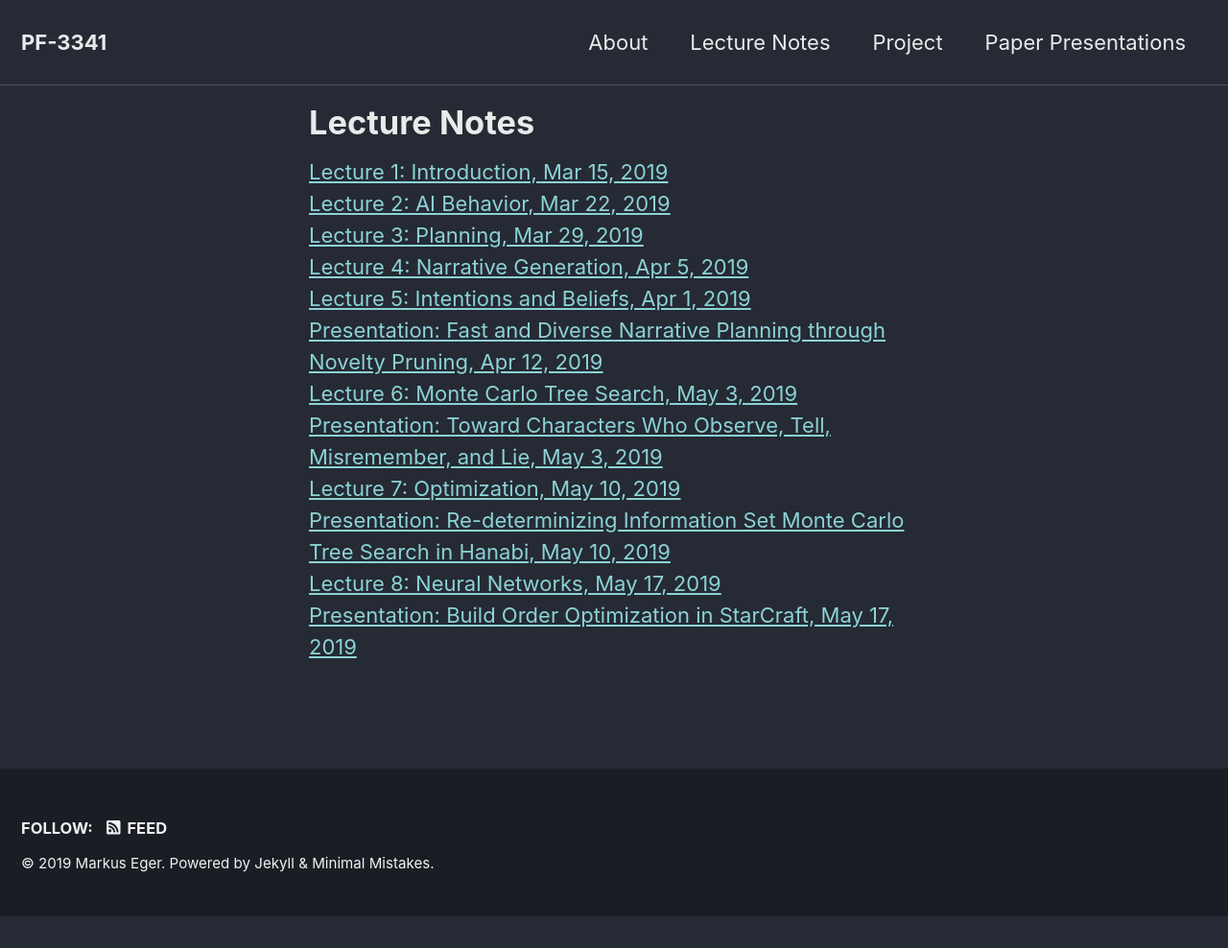
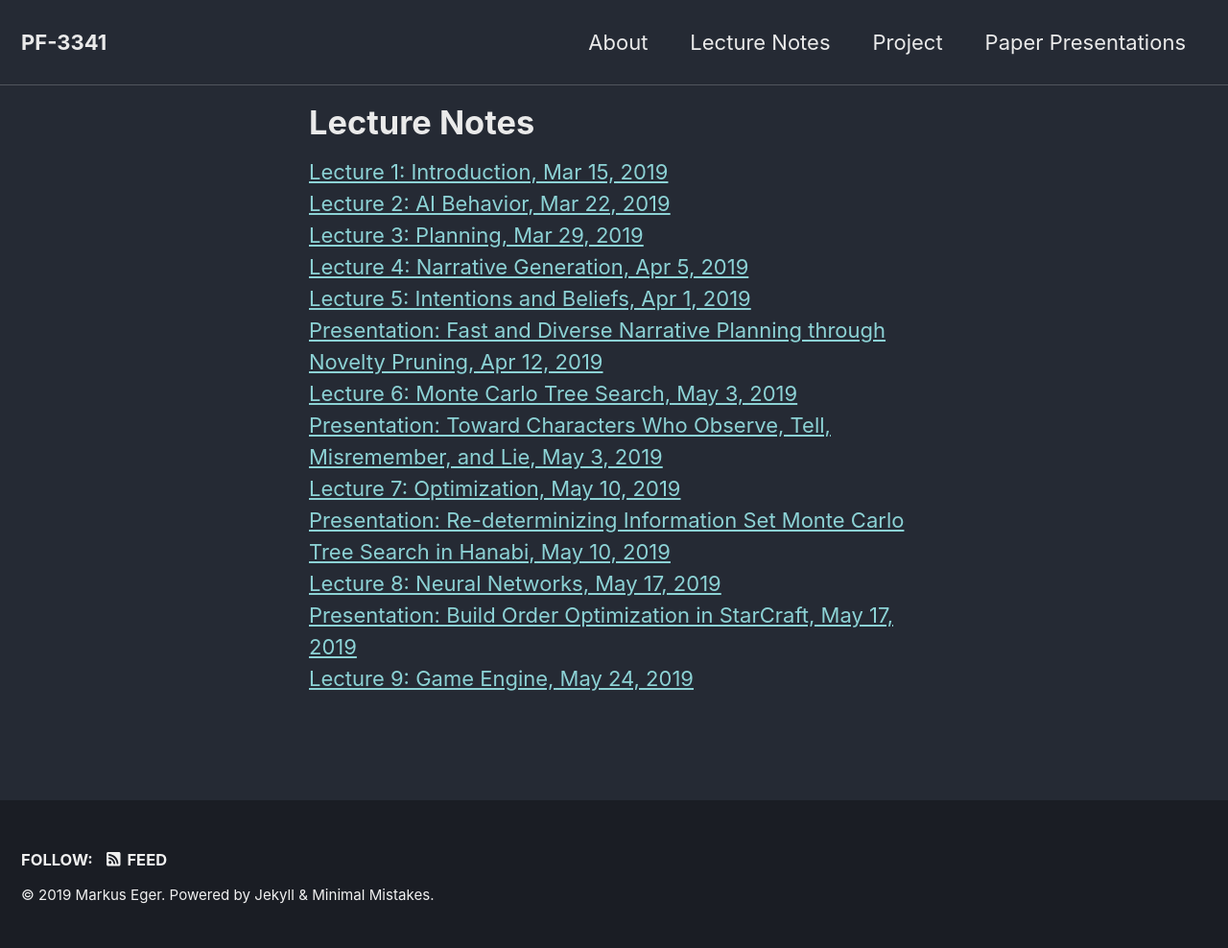
Before and after one commit to yawgmoth/PF-3341, a Jekyll site: the page built from _pages/slides.html, in a window 1280 px wide. Shown: the whole page at 96% size. Built offline with Jekyll 4.4.1, drawn with Linux system fonts in a browser that asks for light colours; cached includes are drawn as plain includes; nearby versions of some CDN libraries; before the commit the page ends 955 px from its top, so only the background shows below that.

Commit message:
add link to new slides

```diff
--- a/_pages/slides.html
+++ b/_pages/slides.html
@@ -20,8 +20,8 @@ categories: [frontpage]
 <a href="lecture7a.html">Presentation: Re-determinizing Information Set Monte Carlo Tree Search in Hanabi, May 10, 2019</a><br/>
 <a href="lecture8.html">Lecture 8: Neural Networks, May 17, 2019</a><br/>
 <a href="lecture8a.html">Presentation: Build Order Optimization in StarCraft, May 17, 2019</a><br/>
-<!--<a href="lecture9.html">Lecture 9: Game Engines, Jan 21, 2019</a><br/>
-<a href="lecture10.html">Lecture 10: Unity, part 2, Jan 22, 2019</a><br/>
+<a href="lecture9.html">Lecture 9: Game Engine, May 24, 2019</a><br/>
+<!--<a href="lecture10.html">Lecture 10: Unity, part 2, Jan 22, 2019</a><br/>
 <a href="lecture11.html">Lecture 11: Unity, part 3, Jan 23, 2019</a><br/>
 <a href="lecture12.html">Lecture 12: 3D Graphics, Jan 24, 2019</a><br/>
 <a href="lecture13.html">Lecture 13: 2D Graphics, Jan 28, 2019</a><br/>
```
